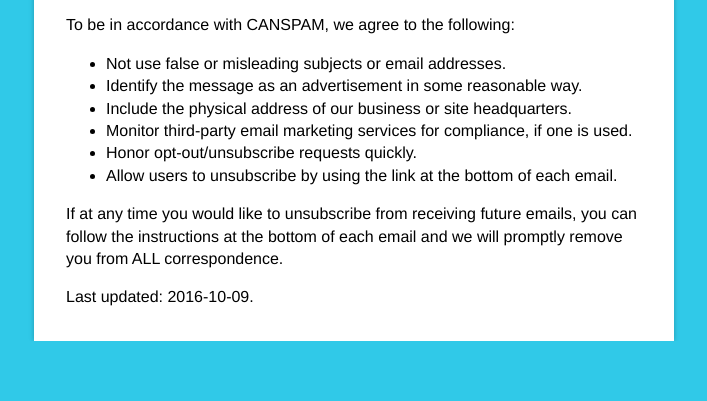
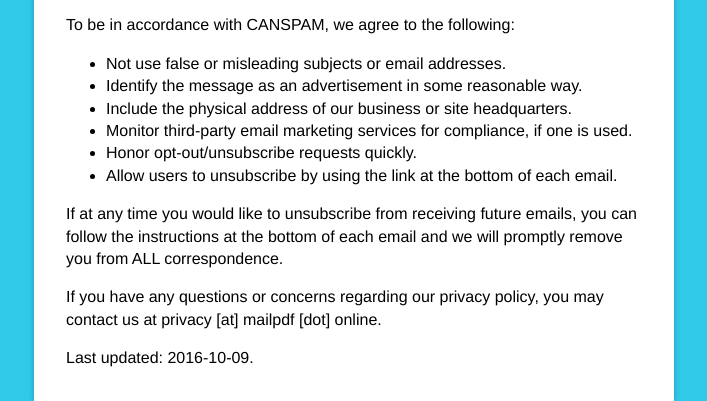
Before and after one commit to liddiard/mailpdf, a Node server app: template static/pages/privacy/index.html in a window 1280 px wide. Shown: the part 4546-4947 px from the top of the page, without its empty margins (286-993 px from the left). Before the commit the page ends 4887 px from the top, so only its background shows below. Run offline with Node 20, Linux system fonts and the light colour scheme; the template is opened without the code that fills it, so the values that code supplies are empty.

Commit message:
added email address for refunds and privacy

```diff
--- a/static/pages/privacy/index.html
+++ b/static/pages/privacy/index.html
@@ -148,6 +148,8 @@
 
       <p>If at any time you would like to unsubscribe from receiving future emails, you can follow the instructions at the bottom of each email and we will promptly remove you from ALL correspondence.</p>
 
+      <p>If you have any questions or concerns regarding our privacy policy, you may contact us at privacy [at] mailpdf [dot] online.
+
       <p>Last updated: <date>2016-10-09</date>.</p>
     </main>
 
--- a/static/pages/refund-policy/index.html
+++ b/static/pages/refund-policy/index.html
@@ -22,6 +22,8 @@
 
       <p>Certified and registered mail services are provided by the United States Postal Service ("USPS"). Please direct any inquiries regarding the fulfillment of these services to USPS.</p>
 
+      <p>If you believe you have a refund claim that meets the above criteria, contact us at refunds [at] mailpdf [dot] online.</p>
+
     </main>
 
   </body>
```
